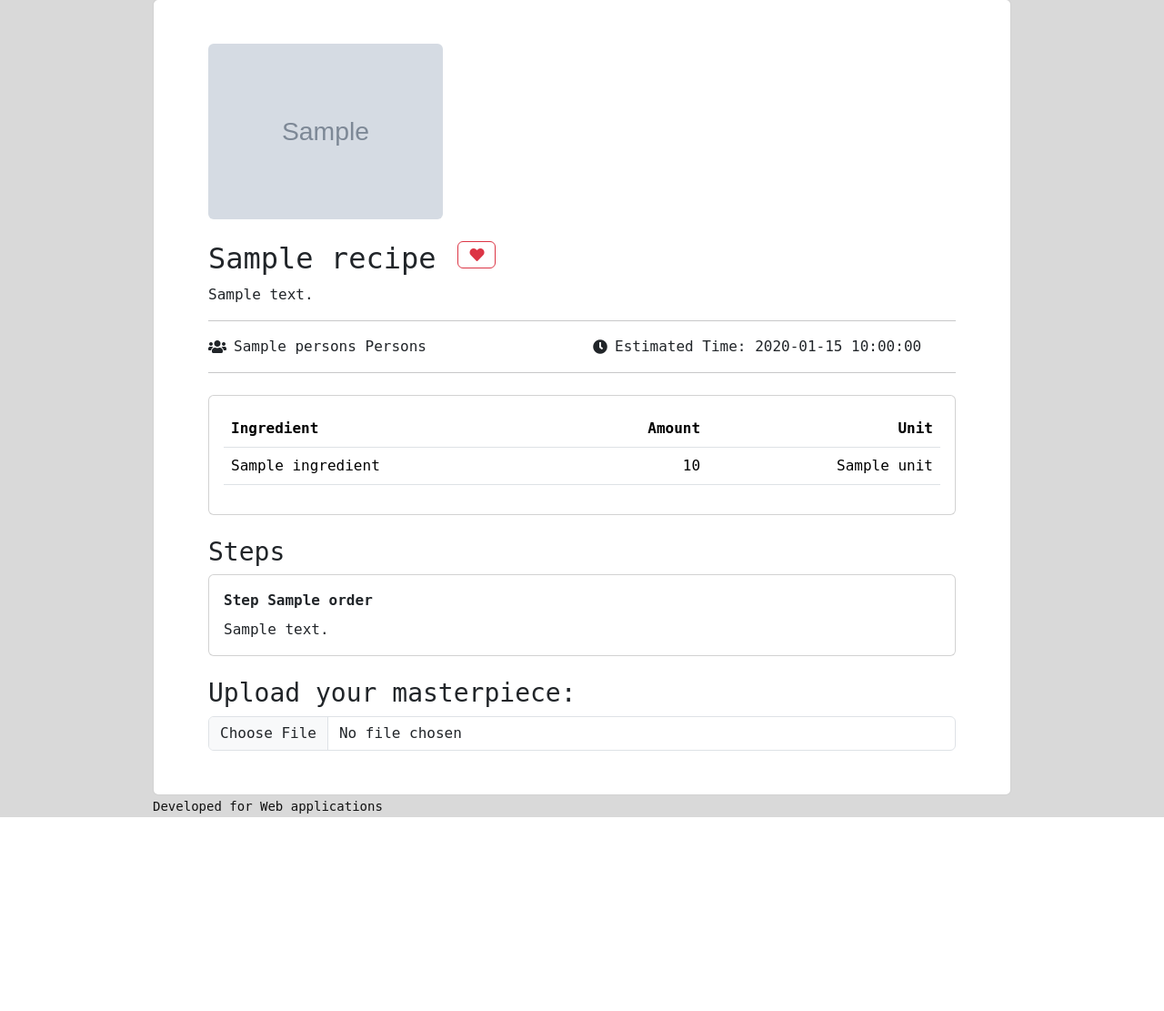
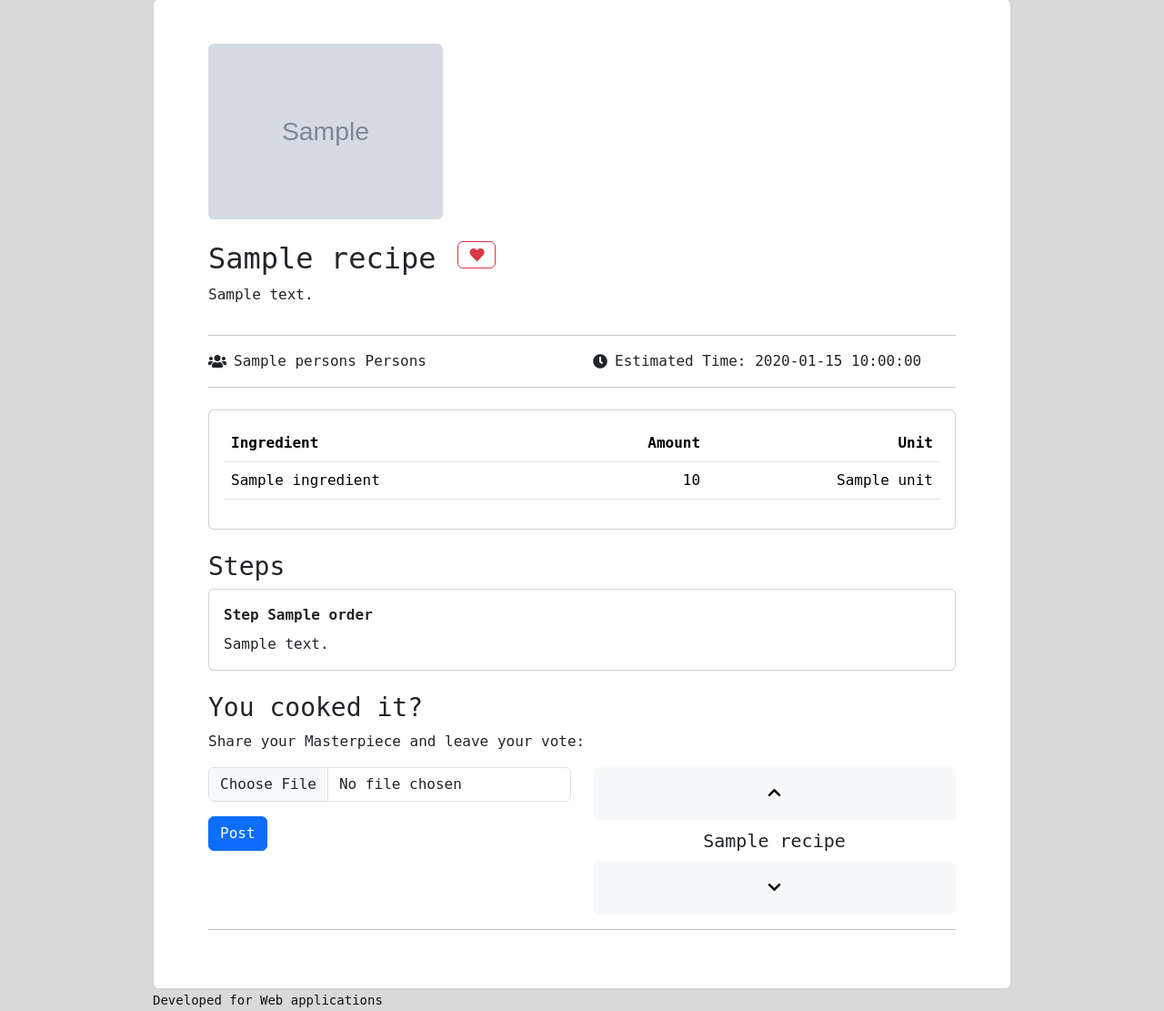
Before and after one commit to erikbejstam/cookapp, a Python web app: template templates/main/recipe.html in a window 1280 px wide. Shown: the part 57-1168 px from the top of the page at 91% size. Before the commit the page ends 955 px from the top, so only its background shows below. Run offline with Jinja, Linux system fonts and the light colour scheme; the template is opened without the code that fills it: most values are stand-ins (such as "Sample title", 1, 10 or a date in 2020); grey boxes marked "Sample" are stand-in pictures.

Commit message:
Vote Panel and Image upload Recipe view

```diff
--- a/templates/main/recipe.html
+++ b/templates/main/recipe.html
@@ -3,7 +3,7 @@
   <section class="container">
     <article>
       <div class="row mb-2">
-        {% for image in recipe.photos %}
+        {% for image in recipe[0].photos %}
         <div class="col-md-4 mb-3">
           <img
             src="{{url_for('static', filename='photos/photo-' + image.id|string + '.' + image.file_extension)}}"
@@ -13,11 +13,11 @@
         </div>
         {% endfor %}
       </div>
-
-      <div class="d-flex flex-row">
-        <h2 class="me-4">{{recipe.title}}</h2>
+      <div class="row">
+      <div class="col-md-10"><div class="d-flex flex-row">
+        <h2 class="me-4">{{recipe[0].title}}</h2>
         <form
-          action="{{url_for('main.create_bookmark', recipe_id=recipe.id)}}"
+          action="{{url_for('main.create_bookmark', recipe_id=recipe[0].id)}}"
           method="post"
         >
           <button
@@ -28,16 +28,17 @@
           ></button>
         </form>
       </div>
-      <p>{{recipe.description}}</p>
+      <p>{{recipe[0].description}}</p></div>
+      </div>
       <hr class="hr" />
       <div class="row">
         <div class="col-md-6 d-flex align-items-center">
           <i class="fas fa-users me-2"></i>
-          <p class="mb-0">{{recipe.persons}} Persons</p>
+          <p class="mb-0">{{recipe[0].persons}} Persons</p>
         </div>
         <div class="col-md-6 d-flex align-items-center">
           <i class="fas fa-clock me-2"></i>
-          <p class="mb-0">Estimated Time: {{recipe.estimated_time}}</p>
+          <p class="mb-0">Estimated Time: {{recipe[0].estimated_time}}</p>
         </div>
       </div>
       <hr class="hr mb-4" />
@@ -53,7 +54,7 @@
               </tr>
             </thead>
             <tbody>
-              {% for q_ingredient in recipe.q_ingredients %}
+              {% for q_ingredient in recipe[0].q_ingredients %}
               <tr>
                 <td>{{ q_ingredient.ingredient.name }}</td>
                 <td class="text-end">{{ q_ingredient.amount }}</td>
@@ -67,7 +68,7 @@
 
       <h3 class="mt-4">Steps</h3>
       <ol class="list-unstyled">
-        {% for step in recipe.steps %}
+        {% for step in recipe[0].steps %}
         <li class="mb-3">
             <div class="card">
                 <div class="row g-0">
@@ -94,20 +95,46 @@
         {% endfor %}
     </ol>
 
-    <h3 class="mt-4">Upload your masterpiece:</h3>
-    <form
-      action="{{url_for('main.new_photo_post', recipe_id=recipe.id)}}"
-      method="post"
-      enctype="multipart/form-data">
-      <input
-        type="file"
-        name="photo"
-        class="form-control"
-        accept="image/jpeg,image/png"
-        required
-      />
-    </form>
+    <h3 class="mt-4">You cooked it?</h3>
+    <p>Share your Masterpiece and leave your vote:</p>
+    <div class="row">
+        <form class="col-md-6" action="{{url_for('main.new_photo_post', recipe_id=recipe[0].id)}}" method="post" enctype="multipart/form-data">
+            <div class="mb-3">
+                <input type="file" name="photo" class="form-control" id="imageUpload" accept="image/jpeg,image/png" required>
+            </div>
+            <div class="mb-3">
+                <img id="imagePreview" src="#" alt="your image" class="img-fluid" style="display: none;"/>
+            </div>
+            <input type="submit" value="Post" class="btn btn-primary" />
+            <button type="button" id="deleteImage" class="btn btn-danger" style="display: none;">Delete Image</button>
+
+        </form>
+        <div class="col-md-6">{% include 'components/voting_panel.html' %}</div>
+    </div>
+    <hr class="hr" />
+
     </article>
   </section>
 </main>
+
+<script>
+    $(document).ready(function() {
+        $('#imageUpload').change(function() {
+            if (this.files && this.files[0]) {
+                var reader = new FileReader();
+                reader.onload = function(e) {
+                    $('#imagePreview').attr('src', e.target.result).show();
+                    $('#deleteImage').show();
+                };
+                reader.readAsDataURL(this.files[0]);
+            }
+        });
+
+        $('#deleteImage').click(function() {
+            $('#imagePreview').hide();
+            $('#imageUpload').val('');
+            $(this).hide();
+        });
+    });
+</script>
 {% endblock %}
```
Also changed, not shown: main.py (+25 -1 lines).
